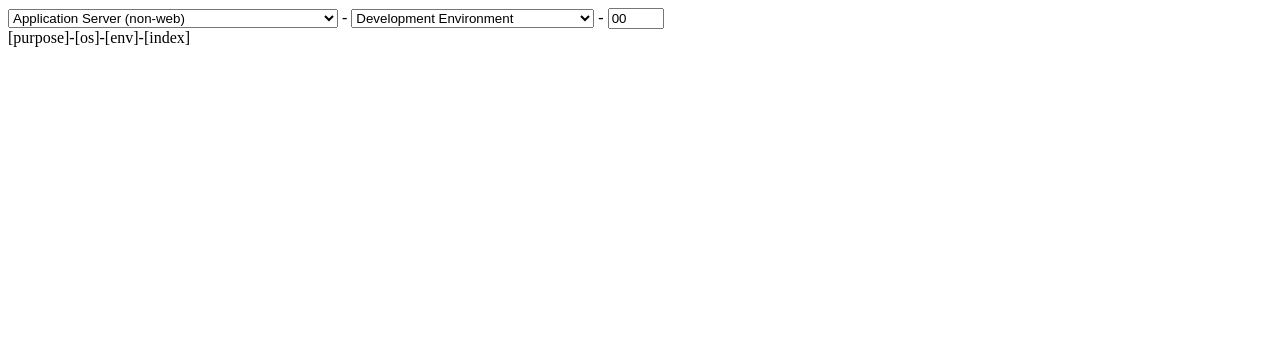
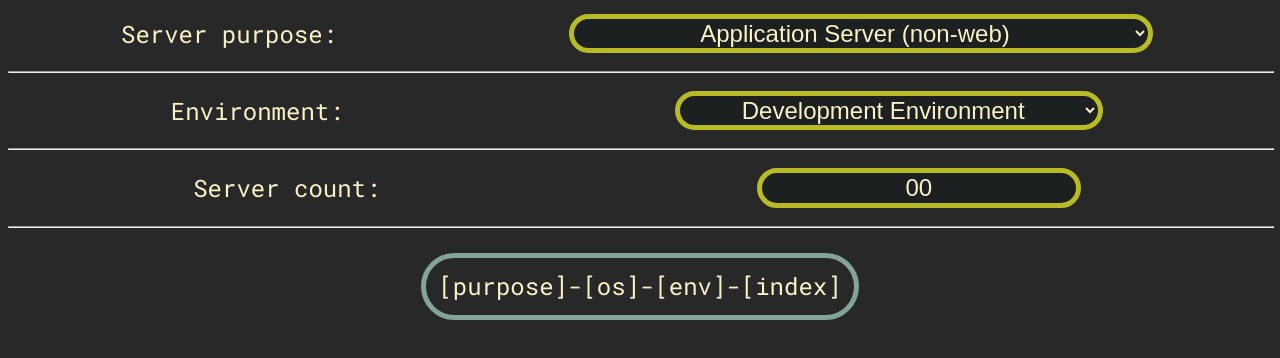
Before and after one commit to TheBaum123/Server-Name-Generator, a plain HTML site: page index.html in a window 1280 px wide. Drawn offline with Linux system fonts and the light colour scheme.

Commit message:
add style

```diff
--- a/index.html
+++ b/index.html
@@ -5,13 +5,23 @@
     <meta http-equiv="X-UA-Compatible" content="IE=edge">
     <meta name="viewport" content="width=device-width, initial-scale=1.0">
     <title>TheBaum's Server Name Generator</title>
+    <link rel="preconnect" href="https://fonts.googleapis.com">
+    <link rel="preconnect" href="https://fonts.gstatic.com" crossorigin>
+    <link href="https://fonts.googleapis.com/css2?family=Roboto+Mono&display=swap" rel="stylesheet">
+    <link rel="stylesheet" href="style.css">
+    <link rel="shortcut icon" href="https://thebaum123.github.io/favicon.png" type="image/x-icon">
 </head>
-<body>
+<body style="background-color: #282828;">
     <form id="input-form">
+        <div id="purpose-wrapper" class="label-input-wrapper">
+            <label for="purpose-selector" class="form-label">Server purpose:</label>
             <select name="purpose" id="purpose-selector">
                 <option value="[purpose]" default disabled>--Please Select Server Purpose--</option>
             </select>
-        <span>-</span>
+        </div>
+        <hr>
+        <div id="env-wrapper" class="label-input-wrapper">
+            <label for="env-selector" class="form-label">Environment:</label>
             <select name="env" id="env-selector">
                 <option value="[env]" default disabled >--Please Select Server Environment--</option>
                 <option value="dev">Development Environment</option>
@@ -19,9 +29,14 @@
                 <option value="stg">Staging Environment</option>
                 <option value="prd">Production Environment</option>
             </select>
-        <span>-</span>
-        <input type="number" name="server_index" id="server-index-input" min="00" max="99" value="00">
+        </div>
+        <hr>
+        <div id="server-index-wrapper" class="label-input-wrapper">
+            <label for="server-index-input">Server count:</label>
+            <input type="text" name="server_index" id="server-index-input" min="00" max="99" value="00">
+        </div>
     </form>
+    <hr>
     <div id="output-wrapper">
         <span id="output"></span>
     </div>
--- /dev/null
+++ b/style.css
@@ -0,0 +1,72 @@
+:root {
+    --bg_h: #1d2021;
+    --bg:   #282828;
+    --bg_s: #32302f;
+    --text_color:  #fbf1c7;
+    --red:    #fb4934;
+    --green:  #b8bb26;
+    --yellow: #fabd2f;
+    --blue:   #83a598;
+    --purple: #d3869b;
+    --aqua:   #8ec07c;
+    --gray:   #928374;
+    --orange: #fe8019;
+    font-family: 'Roboto Mono', monospace;
+    font-size: 1.5rem;
+}
+
+body {
+    color: var(--text_color);
+}
+
+select,
+input {
+    background-color: var(--bg_h);
+    color: var(--text_color);
+    border: var(--green) solid 5px;
+    outline: none;
+    font-size: 1rem;
+    border-radius: 100vh;
+    text-align: center;
+    margin: 0.25rem;
+}
+
+#input-form {
+    display: flex;
+    flex-direction: column;
+    flex-wrap: wrap;
+    justify-content: stretch;
+}
+
+.label-input-wrapper {
+    width: 100%;
+    display: flex;
+    flex-direction: row;
+    justify-content: space-around;
+    align-items: center;
+    flex-wrap: wrap;
+}
+
+hr {
+    width: 100%;
+    color: var(--text_color);
+}
+
+select:focus-within,
+input:focus {
+    border-color: var(--red);
+}
+
+#output-wrapper {
+    width: 100%;
+    display: flex;
+    justify-content: center;
+    flex-wrap: wrap;
+}
+
+#output {
+    margin: 1%;
+    padding: 1%;
+    border: var(--blue) 5px solid;
+    border-radius: 100vh;
+}
```
Lines whose indentation alone changed are shown as unchanged.
